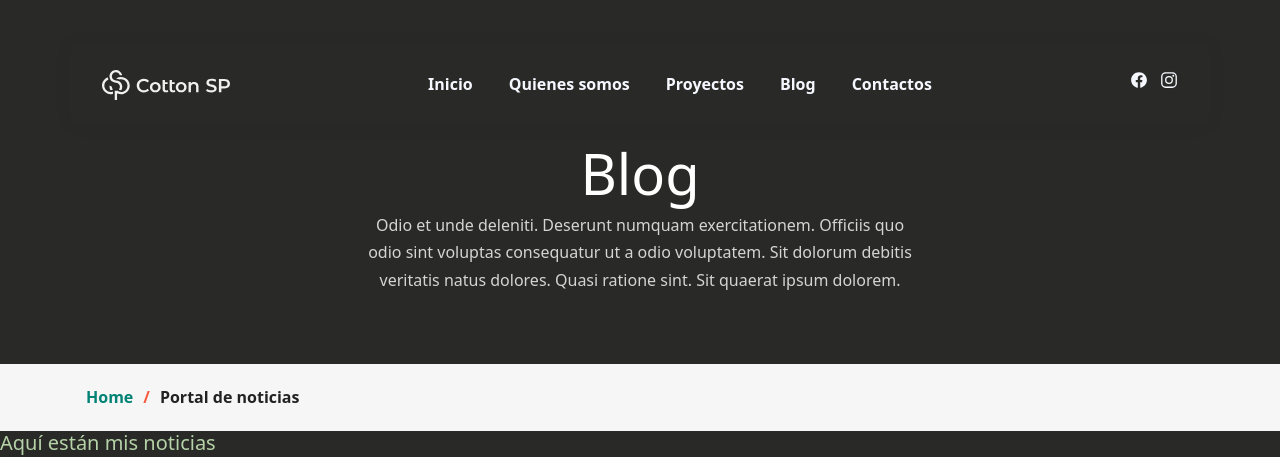
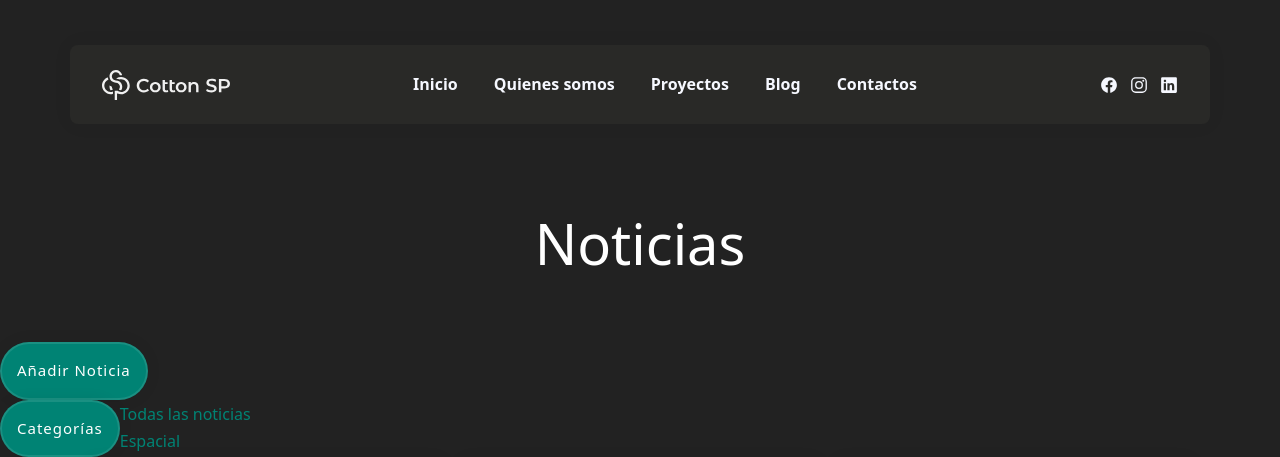
Before and after one commit to Naza42/CottonSP-Web, a Django app: page /noticias in a window 1280 px wide. Shown: the top 457 px of the page. Run offline with Django 4.2, Linux system fonts and the light colour scheme; a user stored in the database is signed in; data comes from the database, SQL or seed files in the repository.

Commit message:
Actualizaciones

```diff
--- a/static/css/base.css
+++ b/static/css/base.css
@@ -54,7 +54,7 @@
      * typography
      */
 
-    --ff-manrope: 'Manrope', sans-serif;
+    --ff-manrope: 'Montserrat', sans-serif;
 
     --fs-1: calc(2.7rem + 1.38vw);
     --fs-2: calc(2.6rem + .66vw);
@@ -146,7 +146,7 @@
   ion-icon { pointer-events: none; }
 
   html {
-    font-family: var(--ff-manrope);
+    font-family: "Montserrat";
     font-size: 10px;
     scroll-behavior: smooth;
   }
@@ -182,6 +182,7 @@
     display: flex;
     align-items: center;
     gap: 12px;
+    margin-bottom: 0px;
   }
 
   .social-link {
@@ -295,15 +296,15 @@
 
   .nav-open-btn {
     font-size: 3.5rem;
-    color: var(--gunmetal);
+    color: #F0F0F0;
   }
 
   .navbar {
     position: fixed;
     top: 0;
     left: -300px;
-    background-color: var(--raisin-black);
-    color: var(--white);
+    background-color: #292927;
+    color: white;
     max-width: 300px;
     width: 100%;
     height: 100vh;
@@ -358,7 +359,7 @@
     left: 0;
     width: 100%;
     height: 100vh;
-    background-color: var(--raisin-black);
+    background-color: #4254004e;
     pointer-events: none;
     opacity: 0;
     transition: var(--transition-1);
@@ -424,7 +425,16 @@
   }
 
 
+  .btn-secondary{
+    background-color: #292927;
+  }
 
+  .potenciar{
+    background: linear-gradient(130deg, #b8eb00, #a0cc00);
+    background-clip: text;
+    -webkit-background-clip: text;
+    -webkit-text-fill-color: transparent;
+  }
 
 
   /*-----------------------------------*\
--- a/static/css/listar.css
+++ b/static/css/listar.css
@@ -19,13 +19,14 @@
 
 body{
   text-decoration: none;
+  background-color: var(--color-default) !important;
 }
 
 /*--------------------------------------------------------------
 # Breadcrumbs
 --------------------------------------------------------------*/
 .breadcrumbs .page-header {
-  padding: 140px 0 60px 0 !important;
+  padding: 210px 0 60px 0 !important;
   min-height: 20vh;
   position: relative;
 
--- a/templates/base.html
+++ b/templates/base.html
@@ -23,7 +23,7 @@
   -->
   <link rel="preconnect" href="https://fonts.googleapis.com">
   <link rel="preconnect" href="https://fonts.gstatic.com" crossorigin>
-  <link href="https://fonts.googleapis.com/css2?family=Manrope:wght@500;700&display=swap" rel="stylesheet">
+  <link href="https://fonts.googleapis.com/css2?family=Montserrat:ital,wght@0,100..900;1,100..900&display=swap" rel="stylesheet">
 
   <!--
     - custom css link
@@ -56,12 +56,10 @@
 
         <div class="navbar-top">
           <a href="#" class="logo">
-            <img src="{% static 'img/logo-light.svg' %}" width="64" height="24" alt="Julia home">
+            <img src="{% static 'img/logo-dark.svg' %}" width="128" height="48" alt="Julia home">
           </a>
 
-          <button class="nav-close-btn" aria-label="close menu" data-nav-toggler>
-            <ion-icon name="close-outline" aria-hidden="true"></ion-icon>
-          </button>
+
         </div>
 
         <ul class="navbar-list">
@@ -89,9 +87,9 @@
         </ul>
 
         <div class="wrapper">
-          <a href="mailto:info@email.com" class="contact-link">info@email.com</a>
+          <a href="mailto:info@email.com" class="contact-link">cottonspsf@gmail.com</a>
 
-          <a href="tel:001234567890" class="contact-link">00 (123) 456 78 90</a>
+          {% comment %} <a href="tel:001234567890" class="contact-link">00 (123) 456 78 90</a> {% endcomment %}
         </div>
 
         <ul class="social-list">
@@ -105,6 +103,12 @@
           <li>
             <a href="https://www.instagram.com/cottonspsf/" class="social-link">
               <ion-icon name="logo-instagram"></ion-icon>
+            </a>
+          </li>
+
+          <li>
+            <a href="https://www.linkedin.com/in/cottonspsf/" class="social-link">
+              <ion-icon name="logo-linkedin"></ion-icon>
             </a>
           </li>
 
@@ -139,35 +143,25 @@
 
       <ul class="social-list">
 
-        <li>
-          <a href="#" class="social-link">
-            <ion-icon name="logo-twitter"></ion-icon>
-          </a>
-        </li>
 
         <li>
-          <a href="#" class="social-link">
+          <a href="https://web.facebook.com/profile.php?id=100090255207755" class="social-link">
             <ion-icon name="logo-facebook"></ion-icon>
           </a>
         </li>
 
         <li>
-          <a href="#" class="social-link">
-            <ion-icon name="logo-dribbble"></ion-icon>
-          </a>
-        </li>
-
-        <li>
-          <a href="#" class="social-link">
+          <a href="https://www.instagram.com/cottonspsf/" class="social-link">
             <ion-icon name="logo-instagram"></ion-icon>
           </a>
         </li>
 
         <li>
-          <a href="#" class="social-link">
-            <ion-icon name="logo-youtube"></ion-icon>
+          <a href="https://www.linkedin.com/in/cottonspsf/" class="social-link">
+            <ion-icon name="logo-linkedin"></ion-icon>
           </a>
         </li>
+
 
       </ul>
 
--- a/templates/home.html
+++ b/templates/home.html
@@ -19,14 +19,12 @@
           <img src="{% static 'img/hero-banner.jpg' %}" width="560" height="540" alt="Julia" class="w-102"
             data-reveal="top">
 
-          <img src="{% static 'img/hero-shape.svg' %}" width="203" height="91" alt="250+ Projects Done" class="shape"
-            data-reveal="top" data-reveal-delay="0.25s">
         </figure>
 
         <div class="hero-content">
 
           <h1 class="h1 hero-title" data-reveal="top" data-reveal-delay="0.5s">
-            Creamos software para potenciar tu negocio.
+            Creamos software para <span class="potenciar" style="display: inline-block">potenciar</span> tu negocio.
           </h1>
 
           <p class="section-text" data-reveal="top" data-reveal-delay="0.75s">
--- a/templates/noticias/listar.html
+++ b/templates/noticias/listar.html
@@ -13,25 +13,14 @@
               <div class="container position-relative">
                 <div class="row d-flex justify-content-center">
                   <div class="col-lg-6 text-center">
-                    <h2>Blog</h2>
-                    <p>Odio et unde deleniti. Deserunt numquam exercitationem. Officiis quo odio sint voluptas consequatur ut a odio voluptatem. Sit dolorum debitis veritatis natus dolores. Quasi ratione sint. Sit quaerat ipsum dolorem.</p>
+                    <h2>Noticias</h2>
                   </div>
                 </div>
               </div>
             </div>
-            <nav>
-              <div class="container">
-                <ol>
-                  <li><a href="index.html">Home</a></li>
-                  <li>Portal de noticias</li>
-                </ol>
-              </div>
-            </nav>
           </div><!-- End Breadcrumbs -->
 
           <!-- ======= Blog Section ======= -->
-
-          <h2>Aquí están mis noticias</h2>
 
           {% if request.user.tipo_usuario == 'Colaborador' or request.user.is_superuser%}
           <div class="">
@@ -55,14 +44,6 @@
               </div>
             </div>
           </div>
-          <div class="d-flex buttons align-items-center">
-            <button class="btn-get-started">Ordenar</button>
-              <div class="movi">
-                <a href="?antiguedad_asc=1" class="text-decoration-none">Antiguas</a>
-                <a  href="?antiguedad_desc=1" class="text-decoration-none">Recientes</a>
-                <a href="?orden_asc=1" class="text-decoration-none">A-Z</a>
-                <a href="?orden_desc=1" class="text-decoration-none">Z-A</a>
-              </div>
           </div>
           </div>
 
```
